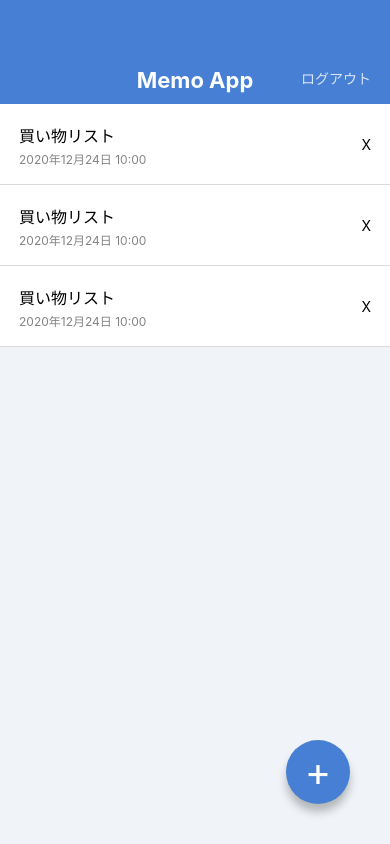
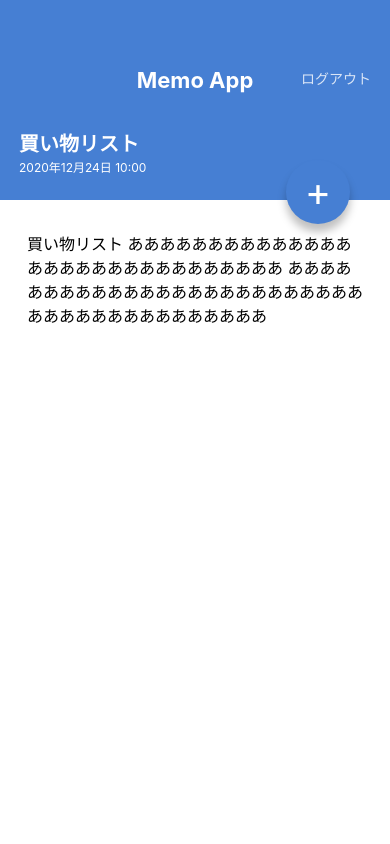
Before and after one commit to aoi0412/MemoApp1, a React Native app: screen / in a window 390 px wide. Built offline with nearby package versions, Linux system fonts and the light colour scheme.

Commit message:
memoDetailScreenを作成

```diff
--- a/App.jsx
+++ b/App.jsx
@@ -1,23 +1,8 @@
-/* eslint-disable quotes */
 import React from "react";
 import { StyleSheet, Text, View } from "react-native";
-import AppBar from "./src/components/AppBar";
-import MemoList from "./src/components/MemoList";
-import CircleButton from "./src/components/CircleButton";
+import MemoListScreen from "./src/screens/MemoListScreen";
+import MemoDetailScreen from "./src/screens/MemoDetailScreen";
 
 export default function App() {
-  return (
-    <View style={styles.container}>
-      <AppBar />
-      <MemoList />
-      <CircleButton>+</CircleButton>
-    </View>
-  );
+  return <MemoDetailScreen />;
 }
-
-const styles = StyleSheet.create({
-  container: {
-    flex: 1,
-    backgroundColor: "#F0F4F8",
-  },
-});
--- a/src/components/CircleButton.jsx
+++ b/src/components/CircleButton.jsx
@@ -1,12 +1,12 @@
 import React from "react";
 import { View, Text, StyleSheet } from "react-native";
-import { string } from "prop-types";
+import { shape, string } from "prop-types";
 
 export default function CircleButton(props) {
-  const { children } = props;
+  const { children, style } = props;
 
   return (
-    <View style={styles.circleButton}>
+    <View style={[styles.circleButton, style]}>
       <Text style={styles.circleButtonLabel}>{children}</Text>
     </View>
   );
@@ -14,6 +14,11 @@
 
 CircleButton.propTypes = {
   children: string.isRequired,
+  style: shape(),
+};
+
+CircleButton.defaultProps = {
+  style: shape(),
 };
 
 const styles = StyleSheet.create({
@@ -26,7 +31,7 @@
     alignItems: "center",
     position: "absolute",
     right: 40,
-    bottom: 40,
+    bottom: 40, //shadowはiOS用でelevationはandroid用
     shadowColor: "#000000",
     shadowOffset: { width: 0, height: 8 },
     shadowOpacity: 0.25,
--- /dev/null
+++ b/src/screens/MemoDetailScreen.jsx
@@ -0,0 +1,60 @@
+import React from "react";
+import { View, Text, StyleSheet, ScrollView } from "react-native";
+import AppBar from "../components/AppBar";
+import CircleButton from "../components/CircleButton";
+
+export default function MemoDetailScreen() {
+  return (
+    <View style={styles.container}>
+      <AppBar />
+
+      {/* タイトル */}
+      <View style={styles.memoHeader}>
+        <Text style={styles.memoTitle}>買い物リスト</Text>
+        <Text style={styles.memoDate}>2020年12月24日 10:00</Text>
+      </View>
+      {/* 本文 */}
+      <ScrollView style={styles.memoBody}>
+        <Text style={styles.memoText}>
+          買い物リスト ああああああああああああああああああああああああああああああ
+          ああああああああああああああああああああああああああああああああああああああああ
+        </Text>
+      </ScrollView>
+
+      <CircleButton style={{ top: 160, bottom: "auto" }}>+</CircleButton>
+    </View>
+  );
+}
+
+const styles = StyleSheet.create({
+  container: {
+    flex: 1,
+    backgroundColor: "#ffffff",
+  },
+  memoHeader: {
+    backgroundColor: "#467FD3",
+    height: 96,
+    justifyContent: "center",
+    paddingHorizontal: 19,
+    paddingVertical: 24,
+  },
+  memoTitle: {
+    fontSize: 20,
+    color: "#ffffff",
+    lineHeight: 32,
+    fontWeight: "bold",
+  },
+  memoDate: {
+    color: "#ffffff",
+    fontSize: 12,
+    lineHeight: 16,
+  },
+  memoBody: {
+    paddingVertical: 32,
+    paddingHorizontal: 27,
+  },
+  memoText: {
+    fontSize: 16,
+    lineHeight: 24,
+  },
+});
--- /dev/null
+++ b/src/screens/MemoListScreen.jsx
@@ -0,0 +1,22 @@
+import React from "react";
+import { View, StyleSheet } from "react-native";
+import AppBar from "../components/AppBar";
+import MemoList from "../components/MemoList";
+import CircleButton from "../components/CircleButton";
+
+export default function MemoListScreen() {
+  return (
+    <View style={styles.container}>
+      <AppBar />
+      <MemoList />
+      <CircleButton>+</CircleButton>
+    </View>
+  );
+}
+
+const style = StyleSheet.create({
+  container: {
+    flex: 1,
+    backgroundColor: "#F0F4F8",
+  },
+});
```
